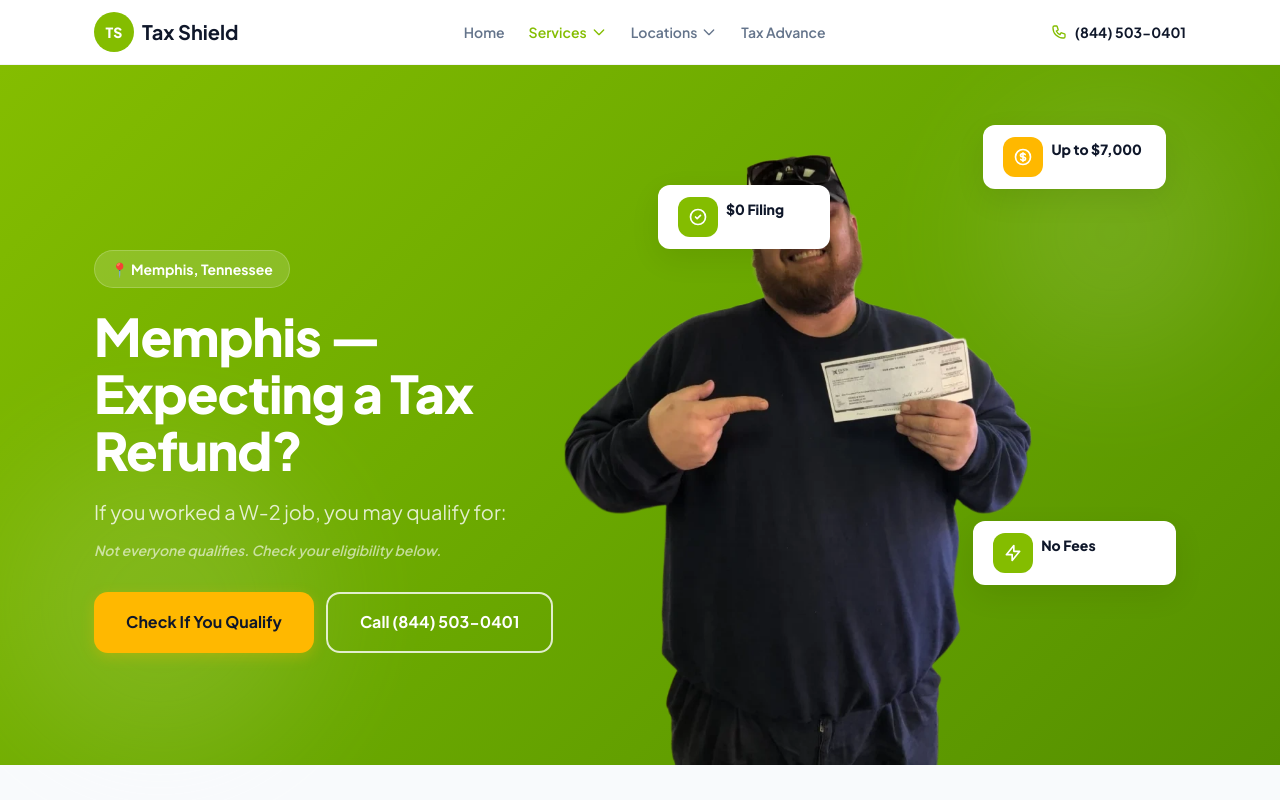
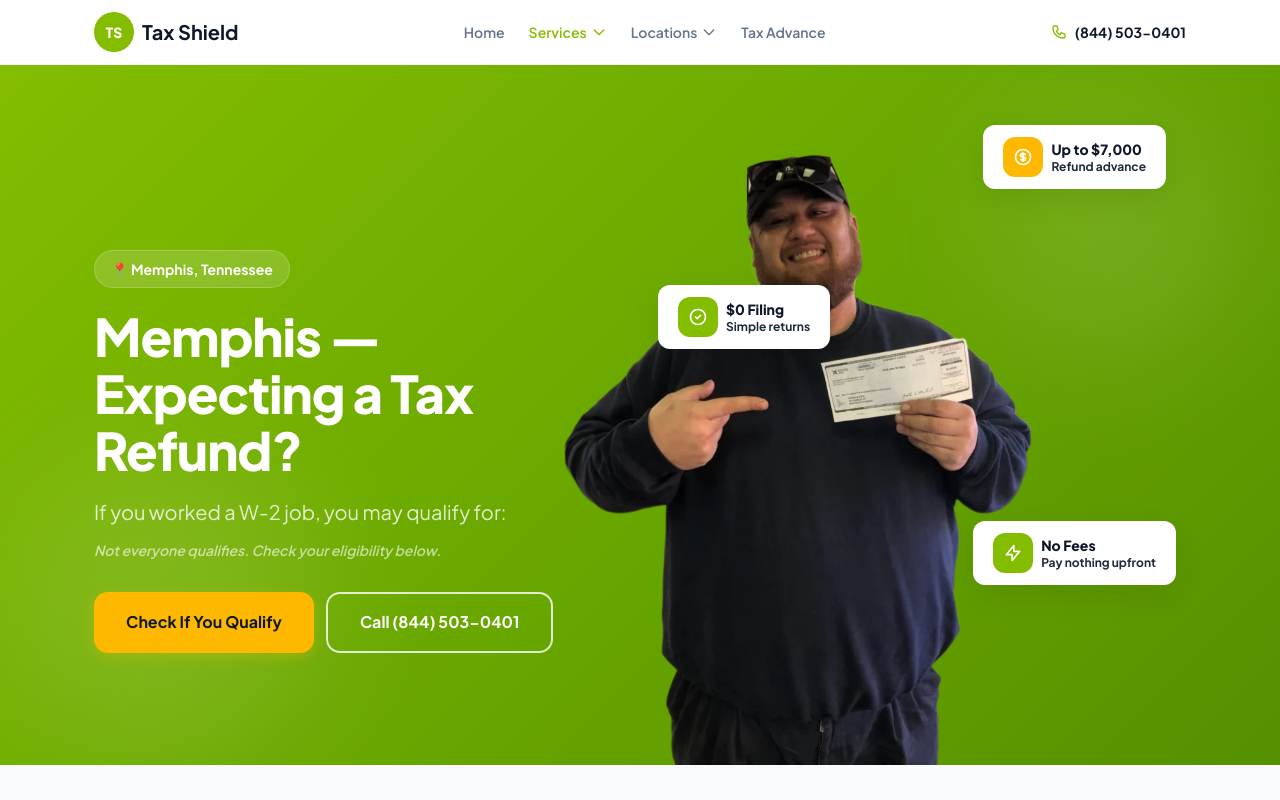
Before and after one commit to mikiyahoo/taxshield-, a Next.js app: page /memphis-tax-refund in a window 1280 px wide. Shown: the top 800 px of the page. Built offline with nearby package versions, Linux system fonts and the light colour scheme.

Commit message:
Move /usr/bin/bash Filing badge below face (top 220px), change badge subtitles to black

```diff
--- a/app/memphis-tax-refund/page.tsx
+++ b/app/memphis-tax-refund/page.tsx
@@ -455,8 +455,8 @@ export default function MetaAdsLandingPage() {
                   style={{ height: "700px", width: "auto", maxWidth: "none" }}
                 />
 
-                {/* Floating Badge 1: $0 Filing - left side, upper body */}
-                <div className="floating-badge flex items-center gap-2" style={{ top: "120px", left: "-10px" }}>
+                {/* Floating Badge 1: $0 Filing - left side, below face */}
+                <div className="floating-badge flex items-center gap-2" style={{ top: "220px", left: "-10px" }}>
                   <div className="w-10 h-10 bg-primary rounded-xl flex items-center justify-center flex-shrink-0">
                     <svg className="w-5 h-5 text-white" fill="none" stroke="currentColor" viewBox="0 0 24 24">
                       <path strokeLinecap="round" strokeLinejoin="round" strokeWidth={2} d="M9 12l2 2 4-4m6 2a9 9 0 11-18 0 9 9 0 0118 0z" />
@@ -464,7 +464,7 @@ export default function MetaAdsLandingPage() {
                   </div>
                   <div>
                     <p className="text-sm font-extrabold text-text-primary">$0 Filing</p>
-                    <p className="text-xs text-text-muted">Simple returns</p>
+                    <p className="text-xs text-gray-800">Simple returns</p>
                   </div>
                 </div>
 
@@ -477,7 +477,7 @@ export default function MetaAdsLandingPage() {
                   </div>
                   <div>
                     <p className="text-sm font-extrabold text-text-primary">Up to $7,000</p>
-                    <p className="text-xs text-text-muted">Refund advance</p>
+                    <p className="text-xs text-gray-800">Refund advance</p>
                   </div>
                 </div>
 
@@ -490,7 +490,7 @@ export default function MetaAdsLandingPage() {
                   </div>
                   <div>
                     <p className="text-sm font-extrabold text-text-primary">No Fees</p>
-                    <p className="text-xs text-text-muted">Pay nothing upfront</p>
+                    <p className="text-xs text-gray-800">Pay nothing upfront</p>
                   </div>
                 </div>
               </div>
```
